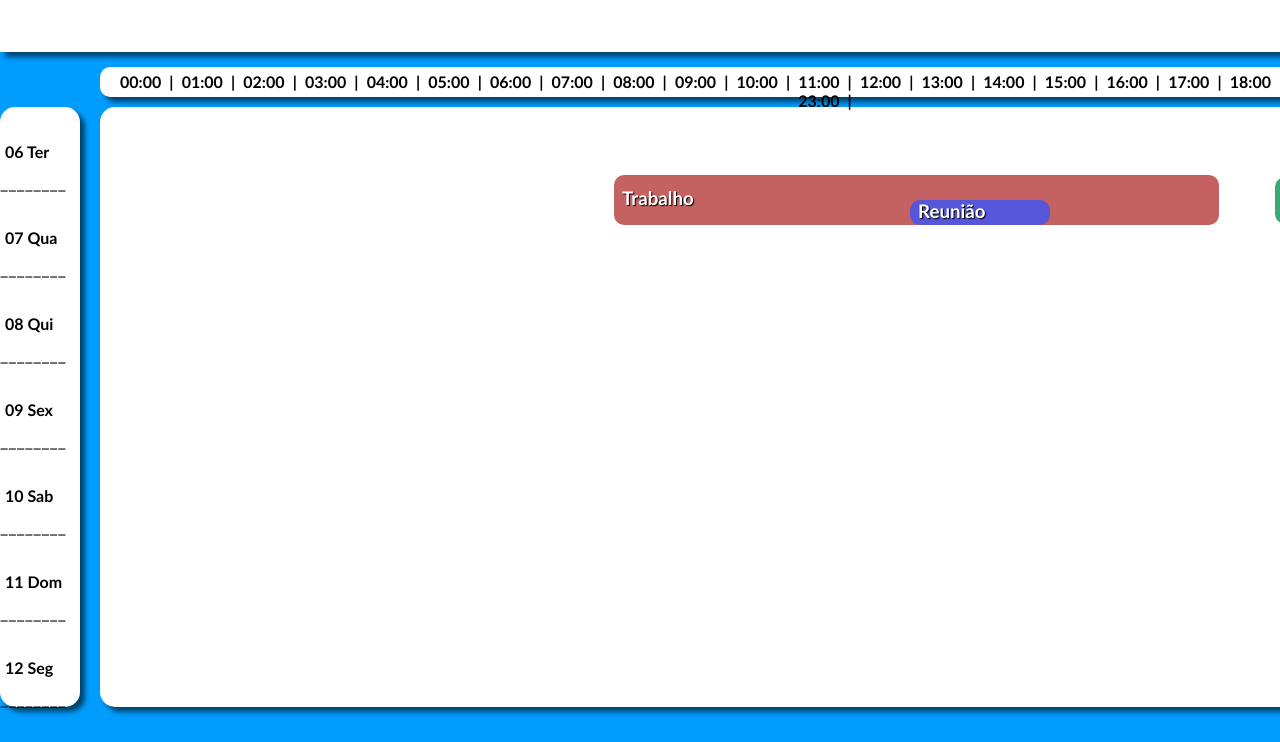
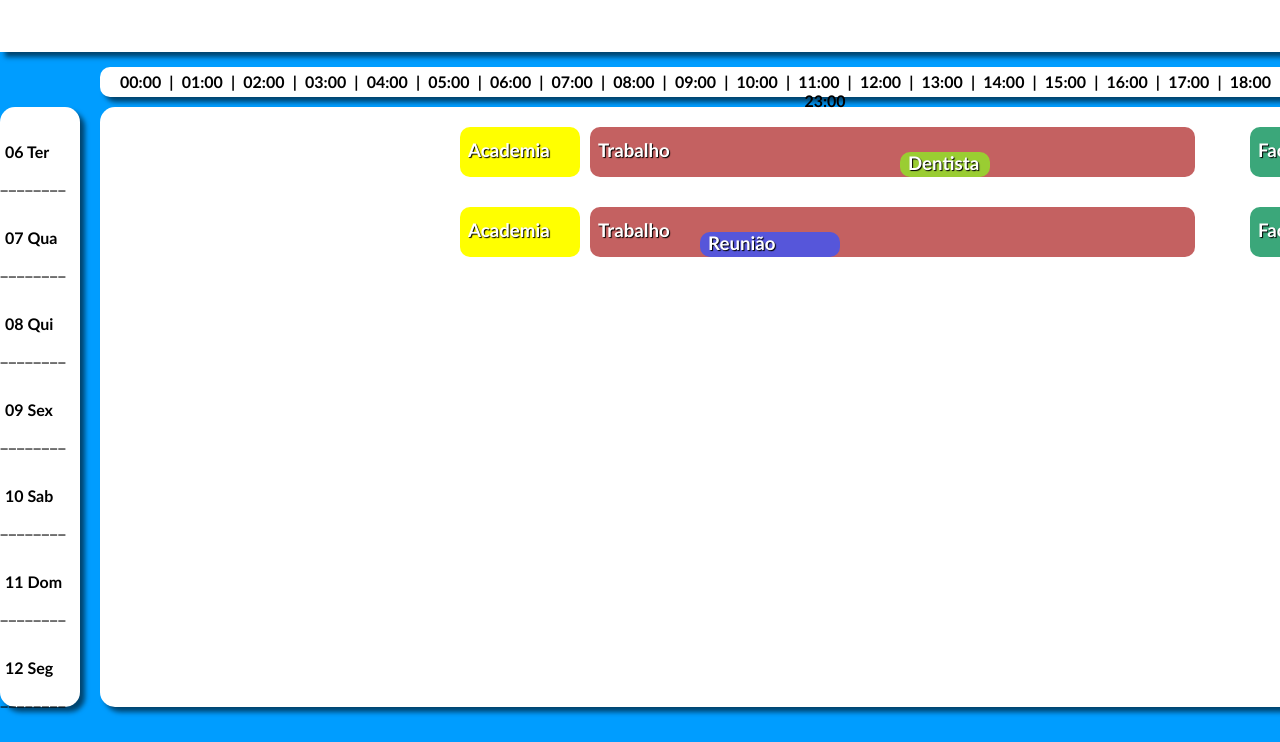
Before and after one commit to PauloGottardi/projetomyschedule, a plain HTML site: page Joao/dia.html in a window 1280 px wide. Shown: the part 58-800 px from the top of the page. Drawn offline with Linux system fonts and the light colour scheme.

Commit message:
novo estagio do projeto

```diff
--- a/Joao/dia.html
+++ b/Joao/dia.html
@@ -64,7 +64,6 @@
                 <div class="horario">22:00</div>
                 <div class="horario">|</div>
                 <div class="horario">23:00</div>
-                <div class="horario">|</div>
             </div>
             <div class="inlcuir">
                 <div class="divsemana">
@@ -84,15 +83,51 @@
                     <div class="espacamento">________</div>
                 </div>
                 <div class="bigframe">
-                    <div class="compro1">
+                    <!--Terça-->
+                    <div class="c1terça">
                         <h3 class="principal">Trabalho</h3>
                     </div>
-                    <div class="compro2">
+                    <div class="c2terça">
+                        <h3>Dentista</h3>
+                    </div>
+                    <div class="c3terça">
+                        <h3 class="principal">Academia</h3>
+                    </div>
+                    <div class="c4terça">
+                        <h3 class="principal">Faculdade</h3>
+                    </div>
+
+                    <!--Quarta-->
+                    <div class="c1quarta">
+                        <h3 class="principal">Trabalho</h3>
+                    </div>
+                    <div class="c2quarta">
                         <h3>Reunião</h3>
                     </div>
-                    <div class="compro3">
-                        <h3 class="principal">Início das Aulas</h3>
+                    <div class="c3quarta">
+                        <h3 class="principal">Faculdade</h3>
                     </div>
+                    <div class="c4quarta">
+                        <h3 class="principal">Academia</h3>
+                    </div>
+                    <!--Quinta
+                    <div class="c1quinta">
+                        <h3 class="principal">Academia</h3>
+                    </div>
+                    <div class="c2quinta">
+                        <h3 class="principal">Trabalho</h3>
+                    </div>
+                    <div class="c3quinta">
+                        <h3>Reunião</h3>
+                    </div>
+                    <div class="c4quinta">
+                        <h3 class="principal">Jantar</h3>
+                    </div>-->
+                    <!--Sexta-->
+
+                    <!--Sabado-->
+                    <!--Domingo-->
+                    <!--Segunda-->
                 </div>
             </div>
         </div>
--- a/Joao/style.css
+++ b/Joao/style.css
@@ -160,35 +160,6 @@ main{
     margin: 10px 20px;
     display: inline-block;
 }
-
-.compro1{
-    width: 605px;
-    height: 50px;
-    background-color: rgba(185, 66, 66, 0.836);
-    border-radius: 10px;
-    position: relative;
-    top: 68px;
-    left: 514px;
-}
-.compro2{
-    background-color: rgb(86, 86, 218);
-    width: 140px;
-    height: 25px;
-    border-radius: 10px;
-    position: relative;
-    top: 43px;
-    left: 810px;
-
-}
-.compro3{
-    background-color: rgb(59, 167, 122);
-    width: 185px;
-    height: 47px;
-    border-radius: 10px;
-    position: relative;
-    top: -5px;
-    left: 1175px;
-}
 h3{
     color: white;
     text-shadow: 1px 1px 1px black;
@@ -223,3 +194,86 @@ h3{
 .espacamento{
     font-size: 18px;
 }
+/* Terça */
+.c1terça{
+    width: 605px;
+    height: 50px;
+    background-color: rgba(185, 66, 66, 0.836);
+    border-radius: 10px;
+    position: relative;
+    top: 20px;
+    left: 490px;
+}
+.c2terça{
+    width: 90px;
+    height: 25px;
+    background-color: yellowgreen;
+    border-radius: 10px;
+    position: relative;
+    top: -05px;
+    left: 800px;
+}
+.c3terça{
+    width: 120px;
+    height: 50px;
+    background-color: yellow;
+    border-radius: 10px;
+    position: relative;
+    top: -55px;
+    left: 360px;
+}
+.c4terça{
+    width: 220px;
+    height: 50px;
+    background-color: rgb(59, 167, 122);
+    border-radius: 10px;
+    position: relative;
+    top: -105px;
+    left: 1150px;
+}
+/* Quarta */
+.c1quarta{
+    width: 605px;
+    height: 50px;
+    background-color: rgba(185, 66, 66, 0.836);
+    border-radius: 10px;
+    position: relative;
+    top: -75px;
+    left: 490px;
+}
+.c2quarta{
+    background-color: rgb(86, 86, 218);
+    width: 140px;
+    height: 25px;
+    border-radius: 10px;
+    position: relative;
+    top: -100px;
+    left: 600px;
+
+}
+.c3quarta{
+    background-color: rgb(59, 167, 122);
+    width: 220px;
+    height: 50px;
+    border-radius: 10px;
+    position: relative;
+    top: -150px;
+    left: 1150px;
+}
+.c4quarta{
+    width: 120px;
+    height: 50px;
+    background-color: yellow;
+    border-radius: 10px;
+    position: relative;
+    top: -200px;
+    left: 360px;
+}
+/* Quinta */
+.c1quinta{
+
+}
+.c2quinta{
+
+}
+.
```
